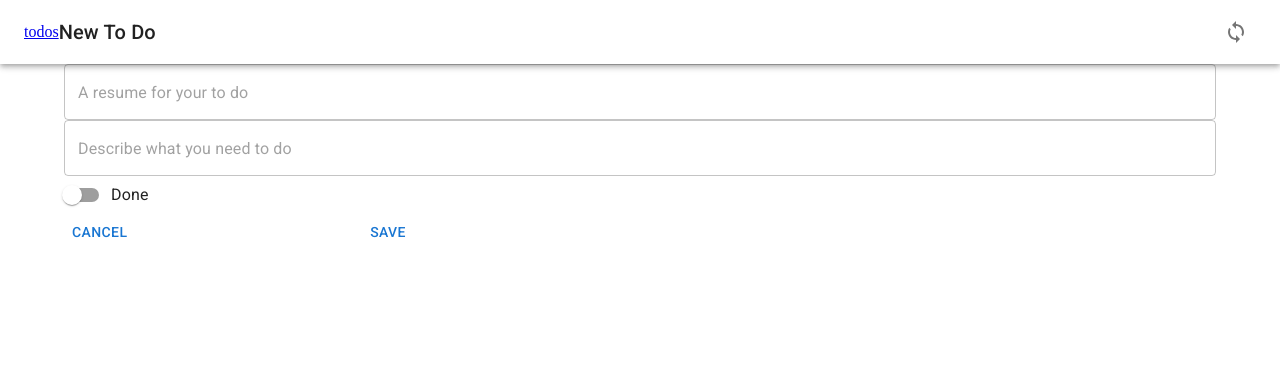
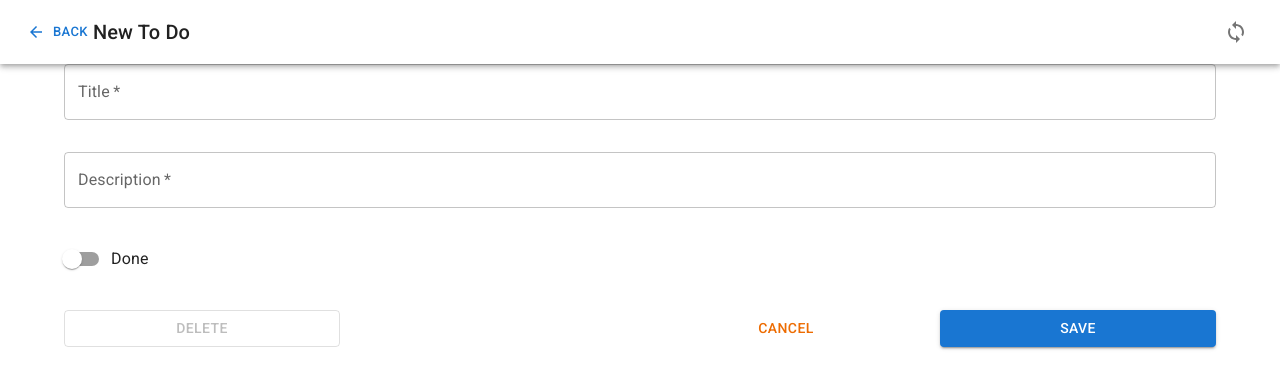
Before and after one commit to JGabrielGruber/ToDoDjangoReact, a React app in the folder app/: page /new in a window 1280 px wide. Shown: the top 388 px of the page. Built offline with nearby package versions, Linux system fonts and the light colour scheme.

Commit message:
Refactored APP todo view layout; Implemented APP todo view delete;

```diff
--- a/app/src/containers/todo.container.tsx
+++ b/app/src/containers/todo.container.tsx
@@ -1,7 +1,7 @@
 /* eslint-disable react/jsx-props-no-spreading */
 import React, { useEffect, useState } from 'react';
 import { useRecoilState } from 'recoil';
-import { Navigate } from 'react-router-dom';
+import { useNavigate } from 'react-router-dom';
 
 import TodoModel, { Todo } from '../models/todo.model';
 import todoProvider from '../providers/todo.provider';
@@ -18,6 +18,7 @@ function TodoContainer(props: TodoContainerProps) {
   const [error, setError] = useState(false);
 
   const [todo, setTodo] = useRecoilState(todoProvider);
+  const navigate = useNavigate();
 
   const fetchTodo = () => {
     if (!create) {
@@ -41,20 +42,35 @@ function TodoContainer(props: TodoContainerProps) {
     const data = TodoModel.FromObject(item);
     if (!todo) {
       TodoRepository.create(data.toJSON())
-        .then((json) => <Navigate to={json.id} />)
+        .then((json) => navigate(json.id))
         .catch((e) => {
           console.error(e);
           setError(true);
-        });
+        })
+        .finally(() => setLoading(false));
     } else {
       TodoRepository.update(data.toJSON())
         .then(fetchTodo)
         .catch((e) => {
           console.error(e);
           setError(true);
-        });
+        })
+        .finally(() => setLoading(false));
     }
   };
+
+  const handleDelete = () => {
+    setLoading(true);
+    TodoRepository.delete()
+      .then(() => navigate('/'))
+      .catch((e) => {
+        console.error(e);
+        setError(true);
+      })
+      .finally(() => setLoading(false));
+  };
+
+  const handleBack = () => navigate('/');
 
   return (
     <TodoView
@@ -63,6 +79,8 @@ function TodoContainer(props: TodoContainerProps) {
       todo={todo}
       onRefresh={fetchTodo}
       onSubmit={handleSubmit}
+      onDelete={handleDelete}
+      onBack={handleBack}
       {...props}
     />
   );
--- a/app/src/views/todo.view.tsx
+++ b/app/src/views/todo.view.tsx
@@ -1,19 +1,20 @@
 import React, { useEffect, useState } from 'react';
 import {
   AppBar,
+  Box,
   Button,
   Container,
   FormControl,
   FormControlLabel,
   Grid,
   IconButton,
-  OutlinedInput,
+  TextField,
   Switch,
   Toolbar,
   Typography,
 } from '@mui/material';
 import SyncIcon from '@mui/icons-material/Sync';
-import { Link } from 'react-router-dom';
+import ArrowBackIcon from '@mui/icons-material/ArrowBack';
 
 import TodoModel, { Todo } from '../models/todo.model';
 import LoadingComponent from '../components/loading.component';
@@ -25,6 +26,8 @@ type TodoViewProps = {
   error?: boolean;
   onRefresh?: CallableFunction;
   onSubmit?: CallableFunction;
+  onDelete?: CallableFunction;
+  onBack?: CallableFunction;
 }
 
 function TodoView(props: TodoViewProps) {
@@ -34,6 +37,8 @@ function TodoView(props: TodoViewProps) {
     error,
     onRefresh,
     onSubmit,
+    onDelete,
+    onBack,
   } = props;
 
   const [local, setLocal] = useState<Todo>(new TodoModel('', ''));
@@ -79,11 +84,27 @@ function TodoView(props: TodoViewProps) {
     }
   };
 
+  const handleBack = (e: React.MouseEvent) => {
+    e.preventDefault();
+    if (onBack) {
+      onBack();
+    }
+  };
+
+  const handleDelete = (e: React.MouseEvent) => {
+    e.preventDefault();
+    if (onDelete) {
+      onDelete();
+    }
+  };
+
   return (
     <>
       <AppBar color="transparent" position="static">
         <Toolbar>
-          <Link to="/">todos</Link>
+          <Button onClick={handleBack} startIcon={<ArrowBackIcon />} size="small">
+            back
+          </Button>
           <Typography variant="h6" sx={{ flexGrow: 1 }}>
             { todo ? todo.title : 'New To Do' }
           </Typography>
@@ -95,29 +116,35 @@ function TodoView(props: TodoViewProps) {
       <Container component="form" onSubmit={handleSubmit}>
         <LoadingComponent open={loading || false} />
         <ErrorComponent open={error || false} onRetry={handleRefresh} />
+        <Grid container spacing={4} direction="column">
+          <Grid item md={12}>
             <FormControl fullWidth>
-          <OutlinedInput
+              <TextField
                 fullWidth
                 placeholder="A resume for your to do"
                 name="title"
                 onChange={handleChangeTitle}
                 required
-            title="Title"
+                label="Title"
                 value={local?.title}
               />
             </FormControl>
+          </Grid>
+          <Grid item md={12}>
             <FormControl fullWidth>
-          <OutlinedInput
+              <TextField
                 fullWidth
                 placeholder="Describe what you need to do"
                 multiline
                 name="description"
                 onChange={handleChangeDescription}
                 required
-            title="Description"
+                label="Description"
                 value={local?.description}
               />
             </FormControl>
+          </Grid>
+          <Grid item md={3}>
             <FormControlLabel
               control={(
                 <Switch
@@ -128,14 +155,24 @@ function TodoView(props: TodoViewProps) {
               )}
               label="Done"
             />
-        <Grid container spacing={2}>
+          </Grid>
+          <Grid container item spacing={2} direction="row">
+            <Grid item xs={12} sm={12} md={3}>
+              <Button color="error" fullWidth disabled={!todo} onClick={handleDelete} variant="outlined">
+                Delete
+              </Button>
+            </Grid>
+            <Grid item xs={0} sm={0} md={3}>
+              <Box sx={{ flexGrow: 1 }} />
+            </Grid>
             <Grid item xs={12} sm={6} md={3}>
-            <Button disabled={!todo && todo === local} onClick={handleCancel}>
+              <Button color="warning" fullWidth disabled={!todo && todo === local} onClick={handleCancel}>
                 Cancel
               </Button>
             </Grid>
             <Grid item xs={12} sm={6} md={3}>
-            <Button type="submit">Save</Button>
+              <Button color="primary" fullWidth variant="contained" type="submit">Save</Button>
+            </Grid>
           </Grid>
         </Grid>
       </Container>
@@ -149,6 +186,8 @@ TodoView.defaultProps = {
   error: false,
   onRefresh: () => { },
   onSubmit: () => { },
+  onDelete: () => { },
+  onBack: () => { },
 };
 
 export type { TodoViewProps };
```
Lines whose indentation alone changed are shown as unchanged.
